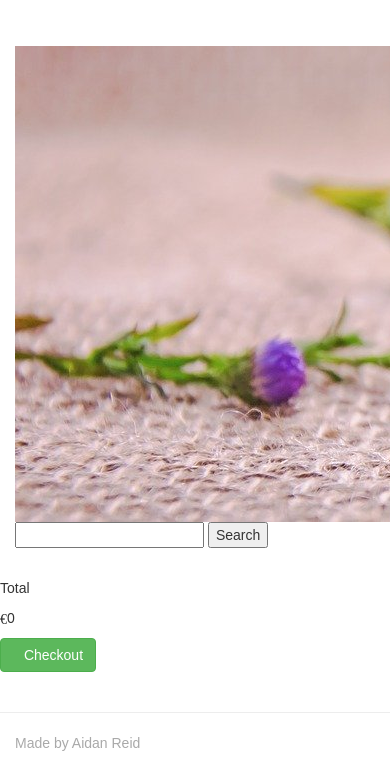
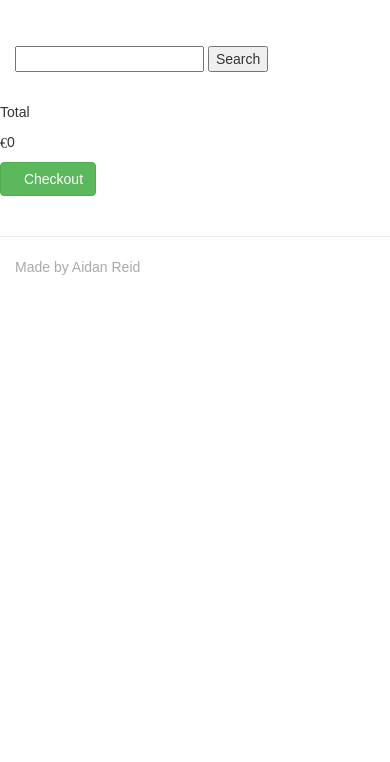
Before and after one commit to AidanJReid/claire, a Django app: page /cart/ in a window 390 px wide; the page is wider, and only the part inside the window is pictured. Shown: the part 54-816 px from the top of that part. Run offline with Django 3.2, Linux system fonts and the light colour scheme; some libraries are stand-ins or nearby versions; some web fonts are replaced.

Commit message:
Revert to normal without header image. Issues making responsive

```diff
--- a/static/css/style.css
+++ b/static/css/style.css
@@ -2,6 +2,12 @@ body {
     font-family: Arial;
     padding-top: 100px;
 }
+
+/* .heads {
+    min-height: 200px !important;
+    height: auto !important;
+    width: 100% !important;
+} */
 
 footer {
     margin-top: 40px;
--- a/templates/base.html
+++ b/templates/base.html
@@ -48,10 +48,10 @@
             </div>
         </div>
     </nav>
-    <!-- Fixed header image -->
-    <div class="container-fluid">
-        <div class="head-image"><img src= "{% static 'assets/img/head-image.jpg' %}" alt="massage"></div>
-    </div>
+    <!-- Fixed header image
+    <div class="container">
+        <img src= "{% static 'assets/img/head-image.jpg' %}" class="img-fluid heads">
+    </div> -->
     {% if messages %}
         <div class="alert alert-success">
             <div class="messages">
```
